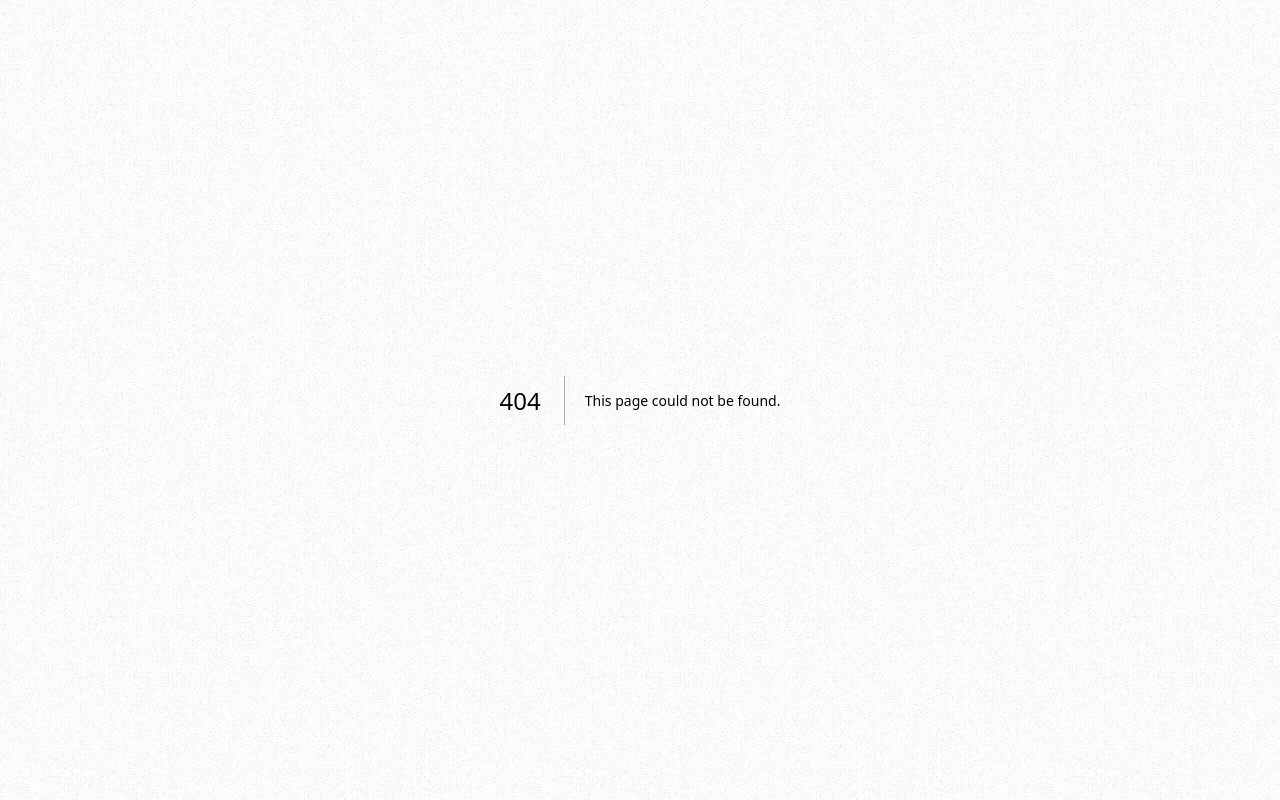
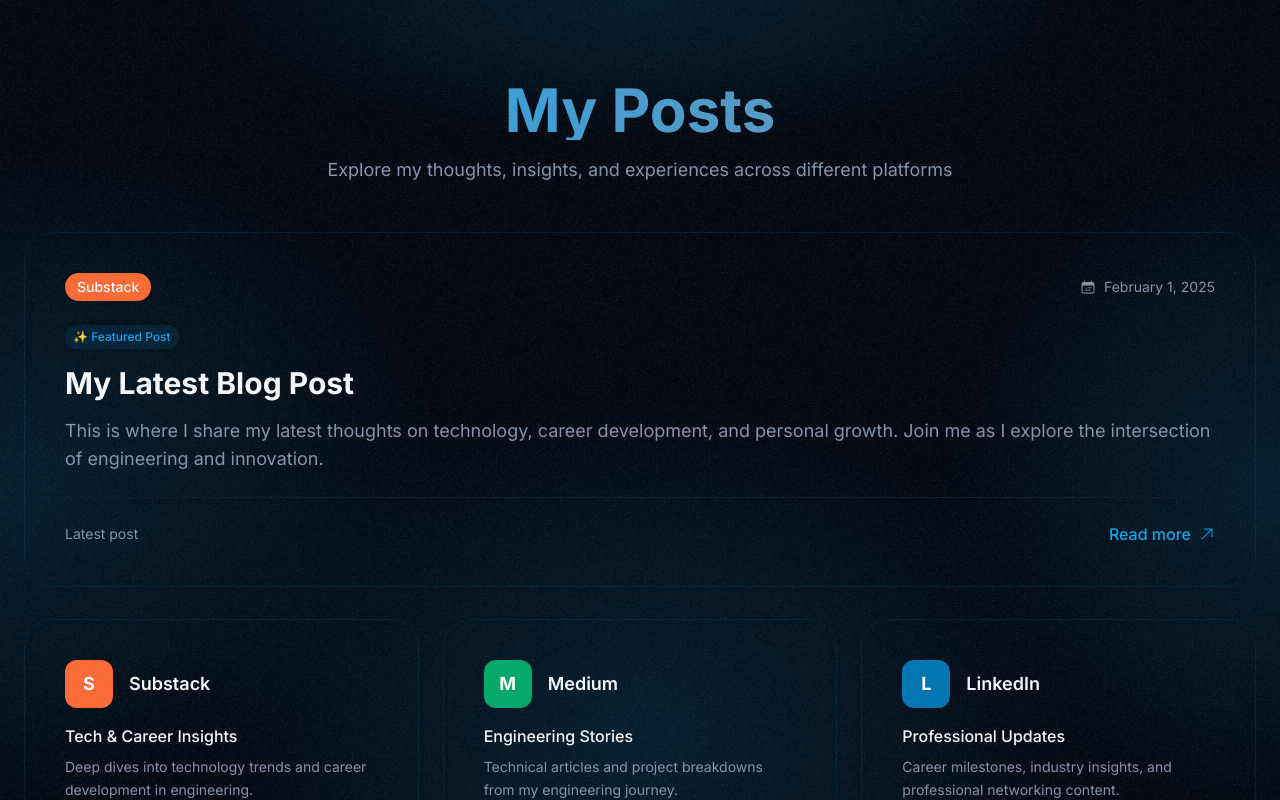
Before and after one commit to kishys/kishys-site, a Next.js app: page /posts in a window 1280 px wide. Before the commit this address had no page. Shown: the top 800 px of the page. Built offline with nearby package versions, Linux system fonts and the light colour scheme.

Commit message:
cant see

```diff
--- a/app/home/components/nav-buttons.tsx
+++ b/app/home/components/nav-buttons.tsx
@@ -1,11 +1,19 @@
 "use client";
 import Link from "next/link";
 import BentoCard from "@/components/bento-card";
-import { HiFolder, HiBriefcase } from "react-icons/hi2";
+import { HiFolder, HiBriefcase, HiPencilSquare } from "react-icons/hi2";
 
 export default function NavButtons() {
   return (
-    <div className="grid grid-cols-2 gap-2.5">
+    <div className="grid grid-cols-3 gap-2.5">
+      <Link href="/experience" className="block group">
+        <BentoCard className="!py-3 !px-4 md:!py-4 md:!px-6 transition-all duration-300 group-hover:border-accent/30">
+          <div className="flex items-center justify-center gap-2 text-muted-foreground group-hover:text-accent transition-colors">
+            <HiBriefcase className="w-4 h-4 md:w-5 md:h-5" />
+            <span className="text-sm md:text-base font-medium">Experience</span>
+          </div>
+        </BentoCard>
+      </Link>
       <Link href="/projects" className="block group">
         <BentoCard className="!py-3 !px-4 md:!py-4 md:!px-6 transition-all duration-300 group-hover:border-accent/30">
           <div className="flex items-center justify-center gap-2 text-muted-foreground group-hover:text-accent transition-colors">
@@ -14,11 +22,11 @@ export default function NavButtons() {
           </div>
         </BentoCard>
       </Link>
-      <Link href="/experience" className="block group">
+      <Link href="/posts" className="block group">
         <BentoCard className="!py-3 !px-4 md:!py-4 md:!px-6 transition-all duration-300 group-hover:border-accent/30">
           <div className="flex items-center justify-center gap-2 text-muted-foreground group-hover:text-accent transition-colors">
-            <HiBriefcase className="w-4 h-4 md:w-5 md:h-5" />
-            <span className="text-sm md:text-base font-medium">Experience</span>
+            <HiPencilSquare className="w-4 h-4 md:w-5 md:h-5" />
+            <span className="text-sm md:text-base font-medium">Posts</span>
           </div>
         </BentoCard>
       </Link>
--- /dev/null
+++ b/app/posts/components/background.tsx
@@ -0,0 +1,10 @@
+export default function Background() {
+  return (
+    <div className="pointer-events-none absolute left-0 top-0 h-full w-full animate-background overflow-clip opacity-15 duration-1000 ease-smooth">
+      <div className="h-96 w-full -translate-y-1/2 bg-[radial-gradient(ellipse,hsl(var(--accent)),transparent,transparent)] blur-xl" />
+      <div className="absolute top-1/2 h-full w-full -translate-x-1/2 -translate-y-1/2 -rotate-12 bg-[radial-gradient(ellipse,hsl(var(--accent)),transparent,transparent)] blur-xl" />
+      <div className="absolute right-0 top-0 h-full w-3/4 translate-x-1/2 bg-[radial-gradient(ellipse,hsl(var(--accent)),transparent,transparent)] blur-xl" />
+      <div className="absolute bottom-1/4 left-1/2 h-full w-full -translate-x-1/2 translate-y-1/2 bg-[radial-gradient(ellipse_at_center,hsl(var(--accent)),transparent,transparent)] blur-xl" />
+    </div>
+  );
+}
--- /dev/null
+++ b/app/posts/components/featured-post.tsx
@@ -0,0 +1,73 @@
+import BentoCard from "@/components/bento-card";
+import { PostDataProps } from "@/data";
+import { HiArrowUpRight, HiCalendarDays } from "react-icons/hi2";
+
+interface FeaturedPostProps {
+  post: PostDataProps;
+}
+
+export default function FeaturedPost({ post }: FeaturedPostProps) {
+  const platformColor = {
+    substack: "#FF6B35",
+    medium: "#00AB6C",
+    linkedin: "#0077B5"
+  };
+
+  const platformName = {
+    substack: "Substack",
+    medium: "Medium",
+    linkedin: "LinkedIn"
+  };
+
+  return (
+    <a href={post.url} target="_blank" rel="noopener noreferrer" className="block">
+      <BentoCard className="p-8 md:p-10 group cursor-pointer hover:scale-[1.02] transition-all duration-300">
+        <div className="flex flex-col h-full">
+          {/* Header with platform badge */}
+          <div className="flex items-center justify-between mb-6">
+            <div
+              className="inline-flex items-center px-3 py-1 rounded-full text-sm font-medium text-white"
+              style={{ backgroundColor: platformColor[post.platform] }}
+            >
+              <span>{platformName[post.platform]}</span>
+            </div>
+            <div className="flex items-center text-muted-foreground text-sm">
+              <HiCalendarDays className="w-4 h-4 mr-2" />
+              {new Date(post.date).toLocaleDateString('en-US', {
+                year: 'numeric',
+                month: 'long',
+                day: 'numeric'
+              })}
+            </div>
+          </div>
+
+          {/* Featured badge */}
+          <div className="inline-flex items-center w-fit px-2 py-1 rounded-full bg-accent/10 text-accent text-xs font-medium mb-4">
+            ✨ Featured Post
+          </div>
+
+          {/* Title and content */}
+          <div className="flex-1">
+            <h2 className="text-2xl md:text-3xl font-bold mb-4 group-hover:text-accent transition-colors">
+              {post.title}
+            </h2>
+            <p className="text-muted-foreground text-base md:text-lg leading-relaxed mb-6">
+              {post.excerpt}
+            </p>
+          </div>
+
+          {/* Read more button */}
+          <div className="flex items-center justify-between pt-6 border-t border-border">
+            <div className="text-sm text-muted-foreground">
+              Latest post
+            </div>
+            <div className="flex items-center gap-2 text-accent font-medium group-hover:gap-3 transition-all">
+              <span>Read more</span>
+              <HiArrowUpRight className="w-4 h-4 group-hover:scale-110 transition-transform" />
+            </div>
+          </div>
+        </div>
+      </BentoCard>
+    </a>
+  );
+}
--- /dev/null
+++ b/app/posts/components/platform-card.tsx
@@ -0,0 +1,51 @@
+import BentoCard from "@/components/bento-card";
+import { PlatformDataProps } from "@/data";
+import { HiArrowUpRight } from "react-icons/hi2";
+import Image from "next/image";
+
+interface PlatformCardProps {
+  platform: PlatformDataProps;
+}
+
+export default function PlatformCard({ platform }: PlatformCardProps) {
+  return (
+    <a href={platform.url} target="_blank" rel="noopener noreferrer" className="block">
+      <BentoCard className="p-6 h-full group hover:scale-105 transition-all duration-300 cursor-pointer">
+        <div className="flex flex-col h-full">
+          {/* Logo and platform name */}
+          <div className="flex items-center gap-4 mb-4">
+            <div
+              className="w-12 h-12 rounded-xl flex items-center justify-center text-white font-bold text-lg"
+              style={{ backgroundColor: platform.color }}
+            >
+              {platform.name[0]}
+            </div>
+            <div>
+              <h3 className="font-semibold text-lg group-hover:text-accent transition-colors">
+                {platform.name}
+              </h3>
+            </div>
+          </div>
+
+          {/* Title and description */}
+          <div className="flex-1 mb-4">
+            <h4 className="font-medium mb-2 text-foreground">
+              {platform.title}
+            </h4>
+            <p className="text-muted-foreground text-sm leading-relaxed">
+              {platform.description}
+            </p>
+          </div>
+
+          {/* Visit link */}
+          <div className="flex items-center justify-between pt-4 border-t border-border">
+            <div className="text-sm text-muted-foreground">
+              Visit {platform.name}
+            </div>
+            <HiArrowUpRight className="w-4 h-4 text-accent group-hover:scale-110 transition-transform" />
+          </div>
+        </div>
+      </BentoCard>
+    </a>
+  );
+}
--- /dev/null
+++ b/app/posts/page.tsx
@@ -0,0 +1,44 @@
+import { postsData, platformsData } from "@/data";
+import Background from "./components/background";
+import FeaturedPost from "./components/featured-post";
+import PlatformCard from "./components/platform-card";
+
+export default function PostsPage() {
+  const featuredPost = postsData.find(post => post.featured) || postsData[0];
+
+  return (
+    <div className="relative min-h-screen">
+      <Background />
+      <div className="relative z-10">
+        <div className="container mx-auto px-6 py-20">
+          {/* Header */}
+          <div className="text-center mb-12">
+            <h1 className="text-4xl md:text-5xl lg:text-6xl font-bold bg-gradient-to-r from-accent to-muted-foreground bg-clip-text text-transparent mb-4">
+              My Posts
+            </h1>
+            <p className="text-lg text-muted-foreground max-w-2xl mx-auto">
+              Explore my thoughts, insights, and experiences across different platforms
+            </p>
+          </div>
+
+          {/* Bento Grid Layout */}
+          <div className="max-w-7xl mx-auto">
+            {/* Featured Post - Large Display */}
+            {featuredPost && (
+              <div className="mb-8">
+                <FeaturedPost post={featuredPost} />
+              </div>
+            )}
+
+            {/* Platform Cards - 3 boxes underneath */}
+            <div className="grid grid-cols-1 md:grid-cols-3 gap-6">
+              {platformsData.map((platform) => (
+                <PlatformCard key={platform.platform} platform={platform} />
+              ))}
+            </div>
+          </div>
+        </div>
+      </div>
+    </div>
+  );
+}
--- a/data/index.ts
+++ b/data/index.ts
@@ -130,3 +130,68 @@ export const experienceData: ProjectDataProps[] = [
 
 // Projects data - displayed in the second carousel
 export const projectData: ProjectDataProps[] = [];
+
+// Posts data types
+export type PostDataProps = {
+  title: string;
+  description: string;
+  date: string;
+  platform: 'substack' | 'medium' | 'linkedin';
+  url: string;
+  excerpt: string;
+  featured?: boolean;
+};
+
+export type PlatformDataProps = {
+  name: string;
+  platform: 'substack' | 'medium' | 'linkedin';
+  title: string;
+  description: string;
+  url: string;
+  logo: string;
+  color: string;
+};
+
+// Sample posts data - replace with your actual posts
+export const postsData: PostDataProps[] = [
+  {
+    title: "My Latest Blog Post",
+    description: "A comprehensive look at my recent thoughts and insights...",
+    date: "2025-02-01",
+    platform: "substack",
+    url: "#",
+    excerpt: "This is where I share my latest thoughts on technology, career development, and personal growth. Join me as I explore the intersection of engineering and innovation.",
+    featured: true,
+  },
+];
+
+// Platform information for your blog platforms
+export const platformsData: PlatformDataProps[] = [
+  {
+    name: "Substack",
+    platform: "substack",
+    title: "Tech & Career Insights",
+    description: "Deep dives into technology trends and career development in engineering.",
+    url: "#", // Replace with your Substack URL
+    logo: "/images/platforms/substack-logo.svg", // Add logo to public/images/platforms/
+    color: "#FF6B35",
+  },
+  {
+    name: "Medium",
+    platform: "medium",
+    title: "Engineering Stories",
+    description: "Technical articles and project breakdowns from my engineering journey.",
+    url: "#", // Replace with your Medium URL
+    logo: "/images/platforms/medium-logo.svg", // Add logo to public/images/platforms/
+    color: "#00AB6C",
+  },
+  {
+    name: "LinkedIn",
+    platform: "linkedin",
+    title: "Professional Updates",
+    description: "Career milestones, industry insights, and professional networking content.",
+    url: "#", // Replace with your LinkedIn URL
+    logo: "/images/platforms/linkedin-logo.svg", // Add logo to public/images/platforms/
+    color: "#0077B5",
+  },
+];
```
